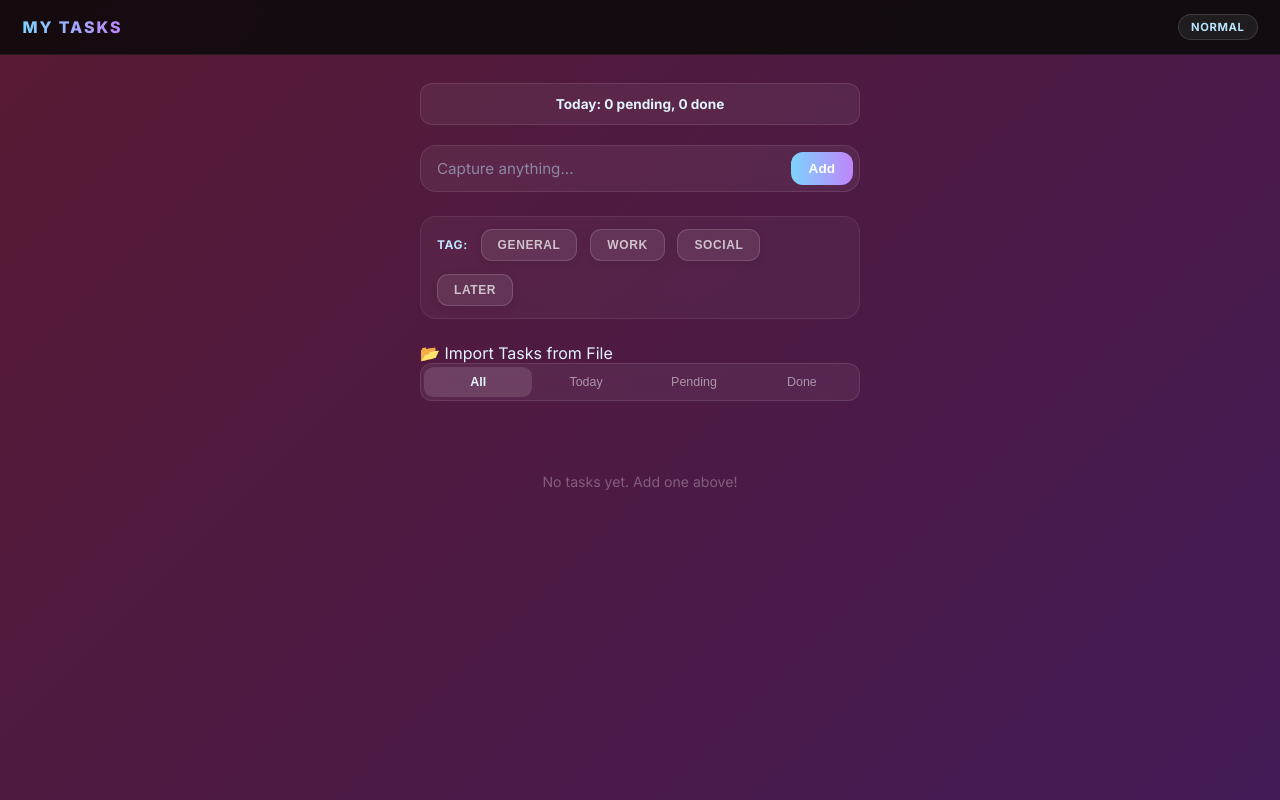
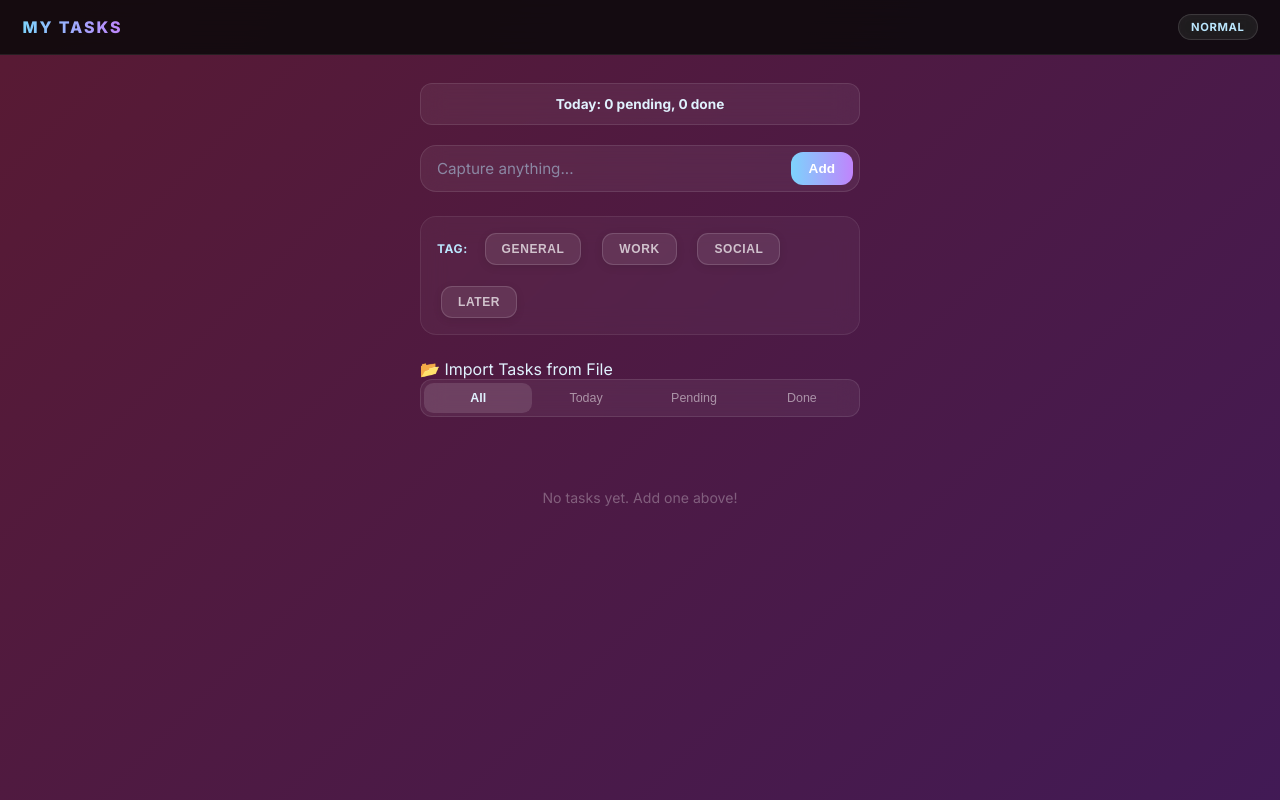
Before and after one commit to sameeradsv/my-tasks-pwa, a plain HTML site: page index.html in a window 1280 px wide. Drawn offline with Linux system fonts and the light colour scheme.

Commit message:
Enhance .tag-btn styles with new properties
Added styles for .tag-btn class including padding, margin, border-radius, box-shadow, and transition effects.

```diff
--- a/style.css
+++ b/style.css
@@ -1,4 +1,4 @@
-/* ── CSS Variables (set dynamically by JS via THEME_META) ── */
+.tag-btn/* ── CSS Variables (set dynamically by JS via THEME_META) ── */
 
 html {
   background: #0a0a0a;
@@ -445,6 +445,12 @@ input[type="checkbox"]:checked::after {
   border: 1.5px solid rgba(255,255,255,0.15);
   color: rgba(255,255,255,0.7);
   font-size: 0.75rem;
+    padding: 0.5rem 1rem;
+  margin: 0.25rem;
+  border-radius: 0.8rem;
+  box-shadow: 0 2px 4px rgba(0,0,0,0.15);
+  transition: all 0.2s ease;
+  cursor: pointer;
   font-weight: 600;
   padding: 0.5rem 1rem;
   border-radius: 0.7rem;
@@ -460,6 +466,8 @@ input[type="checkbox"]:checked::after {
   border-color: rgba(255,255,255,0.25);
   transform: translateY(-1px);
   box-shadow: 0 4px 12px rgba(0,0,0,0.15);
+    transform: translateY(-2px);
+  box-shadow: 0 4px 8px rgba(0,0,0,0.2);
 }
 
 }
```
